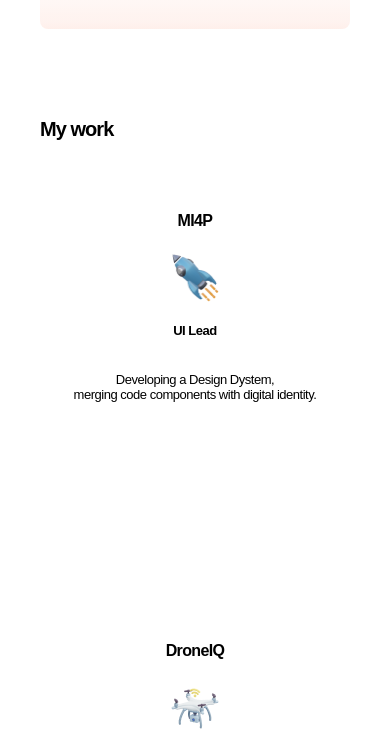
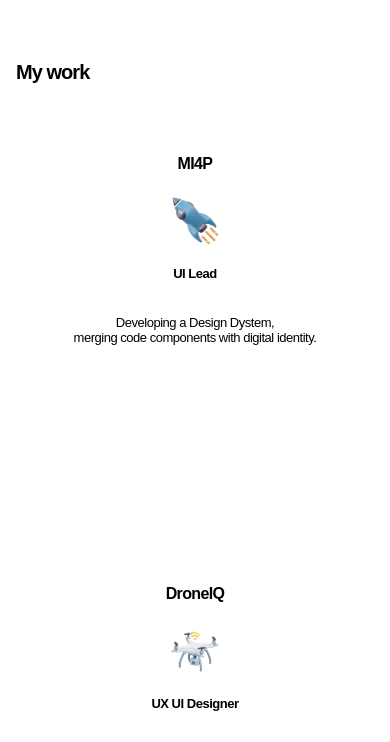
Before and after one commit to jppasteur/portfolio-final, a plain HTML site: page index.html in a window 390 px wide. Shown: the part 688-1430 px from the top of the page. Drawn offline with Linux system fonts and the light colour scheme.

Commit message:
Update styles.css

```diff
--- a/styles.css
+++ b/styles.css
@@ -498,8 +498,8 @@ footer {
 
     body {
         display: flex;
-        width: 390;
-        padding: 120px 32px 0px 32px;
+        width: auto;
+        padding: 120px 8px 0px 8px;
         flex-direction: column;
         align-items: center;
         gap: 72px;
```
